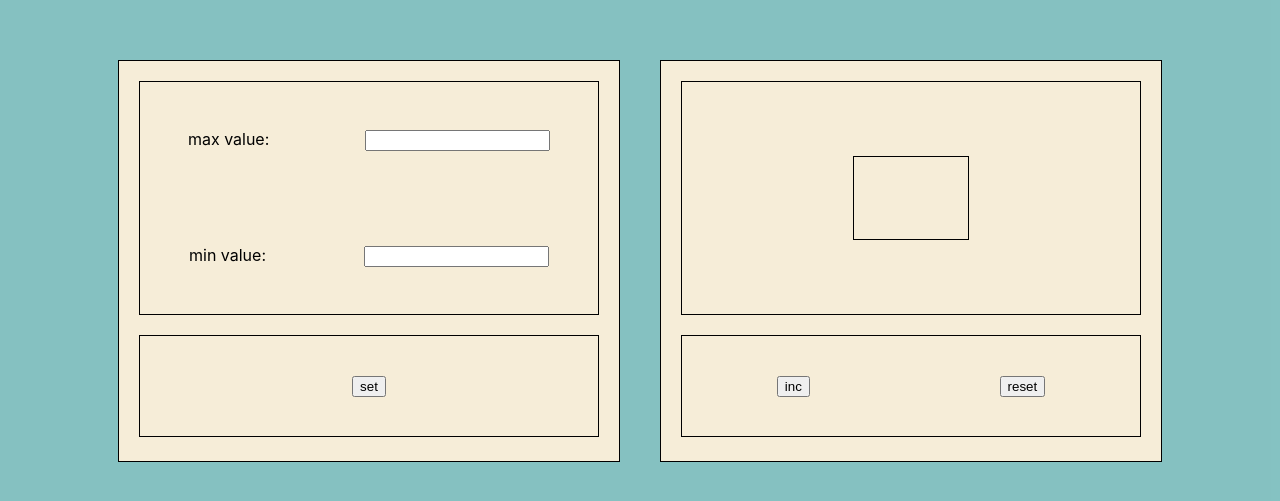
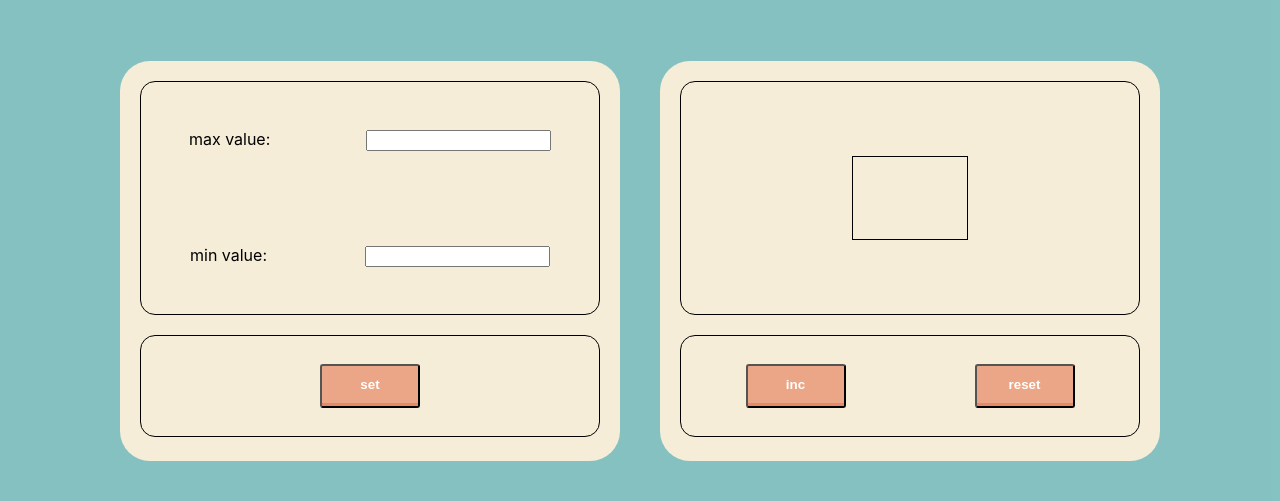
Before and after one commit to PavelMalta/CounterOnReactRedux, a React (Create React App) app: page / in a window 1280 px wide. Shown: the part 139-640 px from the top of the page. Built offline with nearby package versions, Linux system fonts and the light colour scheme.

Commit message:
add Button component

```diff
--- /dev/null
+++ b/src/component/Button/Button.module.css
@@ -0,0 +1,16 @@
+.item button {
+    width: 100px;
+    font-weight: 700;
+    color: white;
+    text-decoration: none;
+    padding: .8em 1em calc(.8em + 3px);
+    border-radius: 3px;
+    background: rgba(230,137,102,.7);
+    box-shadow: 0 -3px rgba(230,137,102,1) inset;
+    transition: 0.2s;
+}
+.item button:hover { background: rgba(230,137,102, 1); }
+.item button:active {
+    background: rgba(230,137,102,.8);
+    box-shadow: 0 3px rgba(230,137,102,.8) inset;
+}
--- /dev/null
+++ b/src/component/Button/Button.tsx
@@ -0,0 +1,14 @@
+import React from "react";
+import s from "./Button.module.css"
+
+type ButtonPropsType = {
+    title: string
+}
+
+export const Button = (props: ButtonPropsType) => {
+    return (
+     <div className={s.item}>
+         <button>{props.title}</button>
+     </div>
+    )
+}
--- a/src/component/Counter/Counter.module.css
+++ b/src/component/Counter/Counter.module.css
@@ -1,7 +1,7 @@
 .counter {
     height: 400px;
     width: 500px;
-    border: 1px solid black;
+    border-radius: 30px;
     margin: 20px;
     background-color: #f6edd8;
 }
@@ -9,6 +9,7 @@
 .input_container {
     height: 58%;
     border: 1px solid black;
+    border-radius: 15px;
     margin: 20px;
     display: flex;
     flex-direction: column;
@@ -24,6 +25,7 @@
 .button_container {
     height: 25%;
     border: 1px solid black;
+    border-radius: 15px;
     margin: 0 20px 20px 20px;
     display: flex;
     justify-content: center;
--- a/src/component/Counter/Counter.tsx
+++ b/src/component/Counter/Counter.tsx
@@ -1,5 +1,6 @@
 import React from "react";
 import s from "./Counter.module.css"
+import {Button} from "../Button/Button";
 
 export const Counter = () => {
     return (
@@ -16,7 +17,7 @@ export const Counter = () => {
 
             </div>
             <div className={s.button_container}>
-                    <button>set</button>
+                    <Button title={"set"}/>
             </div>
 
         </div>
--- a/src/component/Setting/Setting.module.css
+++ b/src/component/Setting/Setting.module.css
@@ -1,7 +1,7 @@
 .setting {
     height: 400px;
     width: 500px;
-    border: 1px solid black;
+    border-radius: 30px;
     margin: 20px;
     background-color: #f6edd8;
 }
@@ -9,6 +9,7 @@
 .monitor {
     height: 58%;
     border: 1px solid black;
+    border-radius: 15px;
     margin: 20px;
     display: flex;
     justify-content: center;
@@ -24,6 +25,7 @@
 .button_container {
     height: 25%;
     border: 1px solid black;
+    border-radius: 15px;
     margin: 0 20px 20px 20px;
     display: flex;
     justify-content: space-around;
--- a/src/component/Setting/Setting.tsx
+++ b/src/component/Setting/Setting.tsx
@@ -1,4 +1,5 @@
 import React from "react";
+import { Button } from "../Button/Button";
 import s from "./Setting.module.css"
 
 export const Setting = () => {
@@ -8,8 +9,8 @@ export const Setting = () => {
                     <div className={s.count}></div>
             </div>
             <div className={s.button_container}>
-                <button>inc</button>
-                <button>reset</button>
+                <Button title={"inc"}/>
+                <Button title={"reset"}/>
             </div>
         </div>
     )
```
